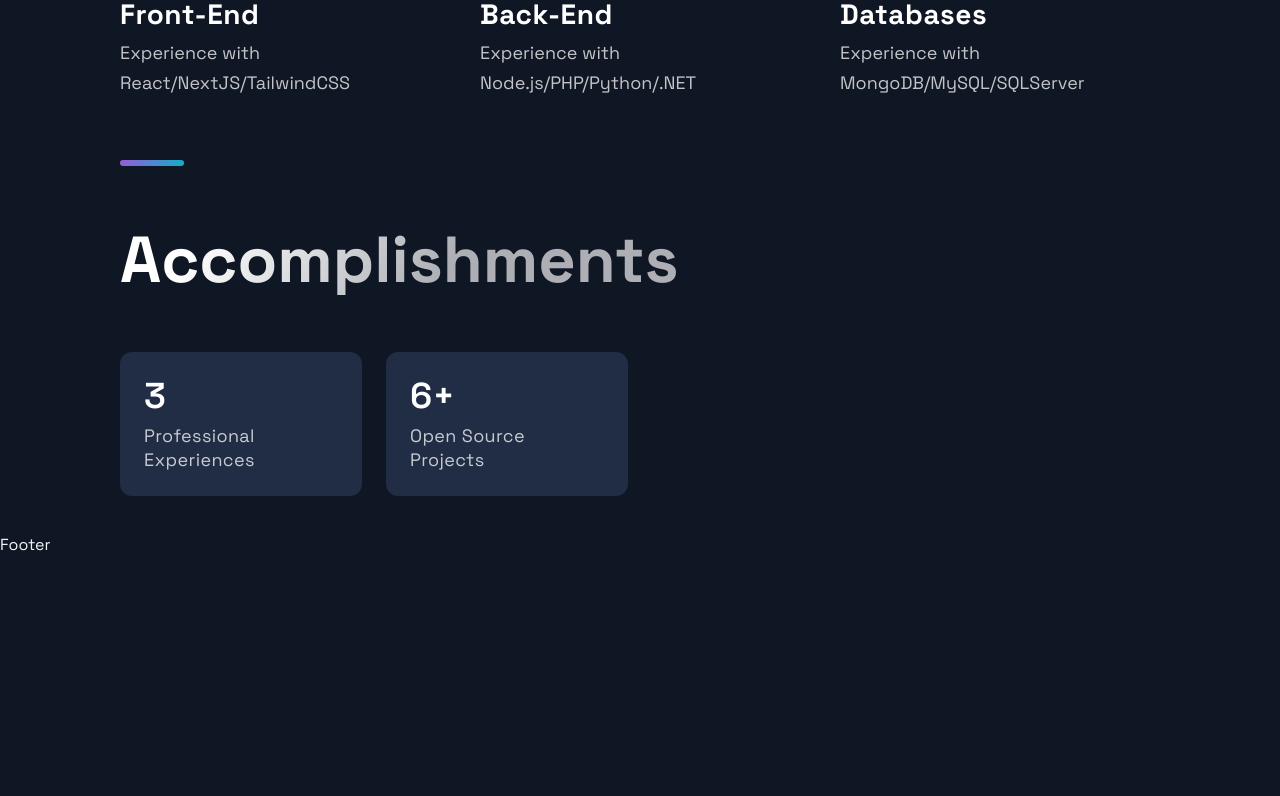
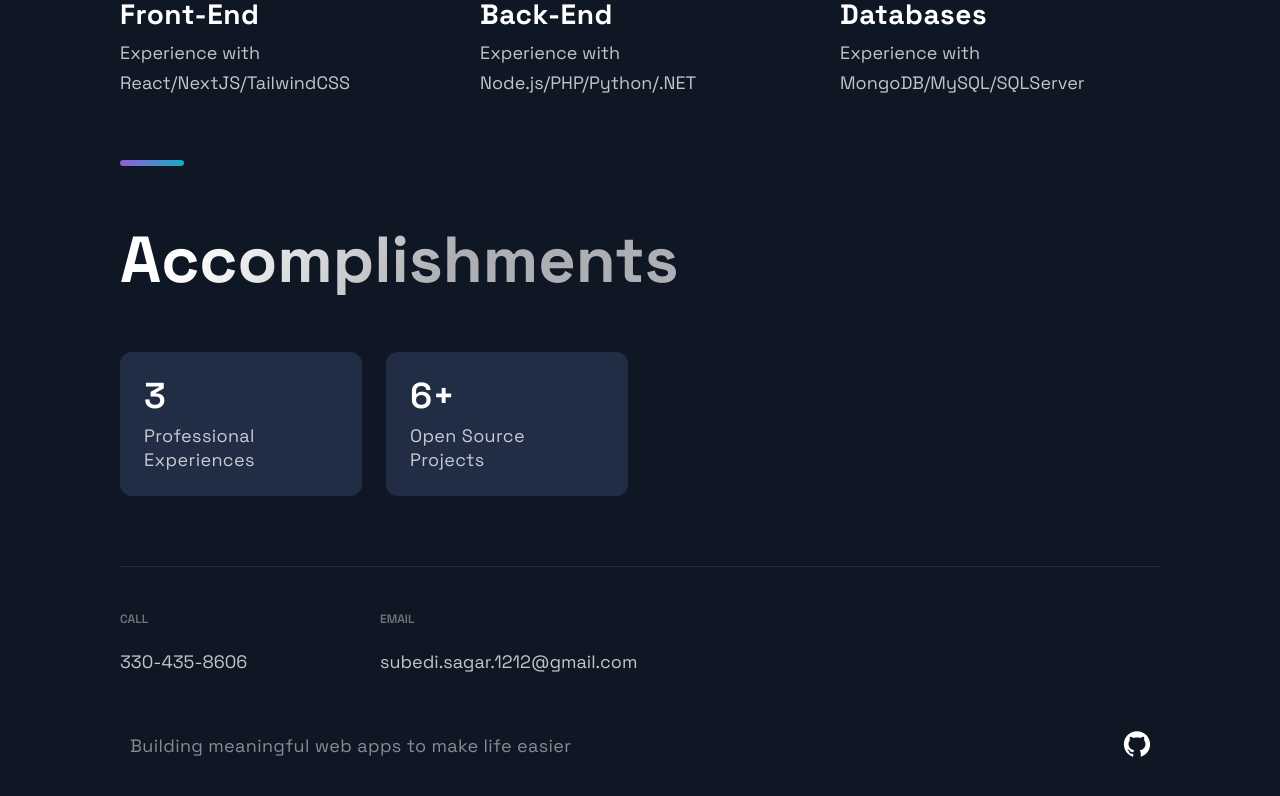
Before and after one commit to sagarsubedi/portfolio_next, a Next.js app: page / in a window 1280 px wide. Shown: the part 2656-3452 px from the top of the page. Before the commit the page ends 3211 px from the top, so only its background shows below. Built offline with nearby package versions, Linux system fonts and the light colour scheme.

Commit message:
feat: footer complete

```diff
--- a/src/components/Footer/Footer.js
+++ b/src/components/Footer/Footer.js
@@ -6,9 +6,31 @@ import { CompanyContainer, FooterWrapper, LinkColumn, LinkItem, LinkList, LinkTi
 
 const Footer = () => {
   return (
-    <div>
-      Footer
-    </div>
+    <FooterWrapper>
+      <LinkList>
+        <LinkColumn>
+          <LinkTitle>Call</LinkTitle>
+          <LinkItem href="tel:+13304358606">330-435-8606</LinkItem>
+        </LinkColumn>
+
+        <LinkColumn>
+          <LinkTitle>Email</LinkTitle>
+          <LinkItem href="mailto:subedi.sagar.1212@gmail.com">subedi.sagar.1212@gmail.com</LinkItem>
+        </LinkColumn>
+      </LinkList>
+
+      <SocialIconsContainer>
+        <CompanyContainer>
+          <Slogan>Building meaningful web apps to make life easier</Slogan>
+        </CompanyContainer>
+
+        <SocialContainer>
+          <SocialIcons href="https://github.com/sagarsubedi">
+            <AiFillGithub size="3rem"/>
+          </SocialIcons>
+        </SocialContainer>
+      </SocialIconsContainer>
+    </FooterWrapper>
   );
 };
 
--- a/src/pages/_document.js
+++ b/src/pages/_document.js
@@ -32,6 +32,7 @@ export default class MyDocument extends Document {
       <Html lang='en-GB'>
         <Head>
           <link href="https://fonts.googleapis.com/css2?family=Space+Grotesk:wght@300;400;500;600;700&display=swap" rel="stylesheet"/>
+          <title>Sagar Subedi</title>
         </Head>
         <body>
           <Main />
```
